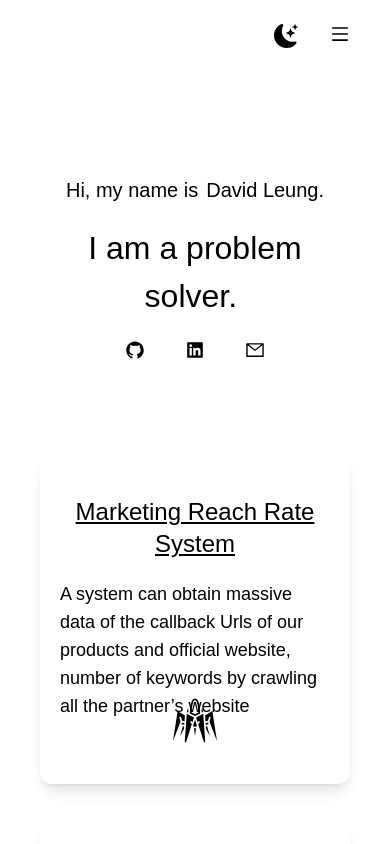
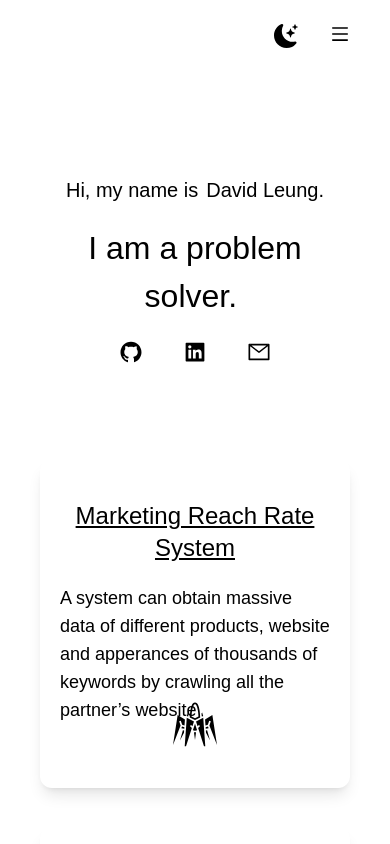
Before and after one commit to davidleungch/my_lab, a React (Vite) app: page / in a window 390 px wide. Shown: the top 844 px of the page. Built offline with nearby package versions, Linux system fonts and the light colour scheme.

Commit message:
small update

```diff
--- a/src/components/About.jsx
+++ b/src/components/About.jsx
@@ -30,19 +30,19 @@ const About = ({ aboutRef }) => {
 
       <div className="flex mt-5 justify-center">
         <a href="https://github.com/davidleungch" target="_blank">
-          <AiFillGithub className="mx-5 text-xl md:text-4xl cursor-pointer transition ease-in-out delay-150  hover:translate-y-1 hover:scale-110 duration-300" />
+          <AiFillGithub className="mx-5 text-2xl md:text-4xl cursor-pointer transition ease-in-out delay-150  hover:translate-y-1 hover:scale-110 duration-300" />
         </a>
         <a
           href="https://www.linkedin.com/in/david-leung-9107a7188/"
           target="_blank"
         >
-          <AiFillLinkedin className="mx-5 text-xl md:text-4xl cursor-pointer transition ease-in-out delay-150  hover:translate-y-1 hover:scale-110 duration-300" />
+          <AiFillLinkedin className="mx-5 text-2xl md:text-4xl cursor-pointer transition ease-in-out delay-150  hover:translate-y-1 hover:scale-110 duration-300" />
         </a>
         <a
           href="https://mail.google.com/mail/?view=cm&fs=1&to=davidleung.lch@gmail.com"
           target="_blank"
         >
-          <AiOutlineMail className="mx-5 text-xl md:text-4xl cursor-pointer transition ease-in-out delay-150 hover:translate-y-1 hover:scale-110 duration-300" />
+          <AiOutlineMail className="mx-5 text-2xl md:text-4xl cursor-pointer transition ease-in-out delay-150 hover:translate-y-1 hover:scale-110 duration-300" />
         </a>
       </div>
     </div>
--- a/src/components/Projects.jsx
+++ b/src/components/Projects.jsx
@@ -13,8 +13,8 @@ const Projects = ({ projectsRef }) => {
         </h1>
         <p className="text-left pt-3 h-32 text-lg md:text-xl">
           {" "}
-          A system can obtain massive data of the callback Urls of our products
-          and official website, number of keywords by crawling all the partner’s
+          A system can obtain massive data of different products, website and
+          apperances of thousands of keywords by crawling all the partner’s
           website
         </p>
         <GiSpiderBot className="text-5xl" />
```
